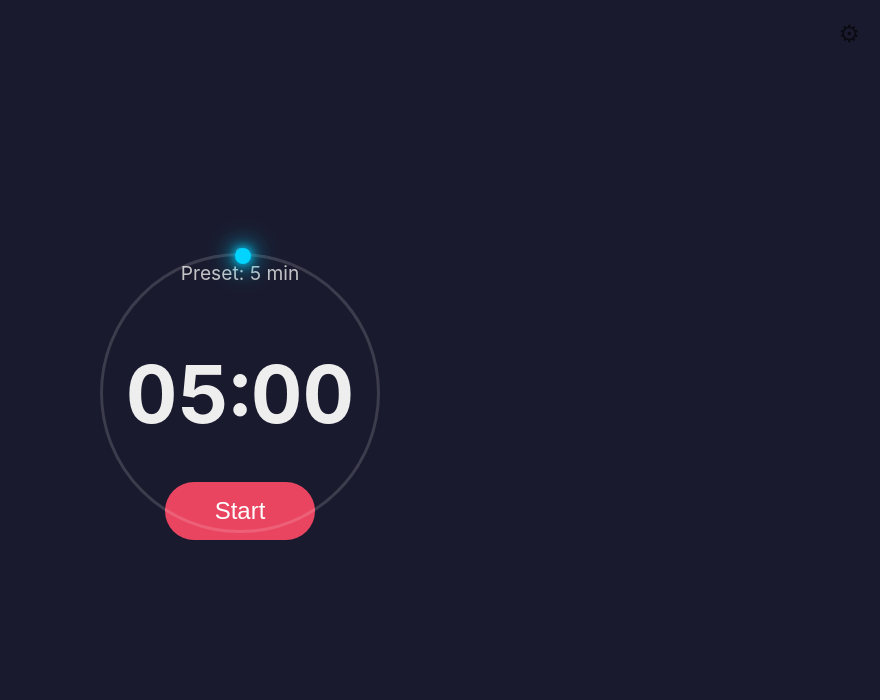
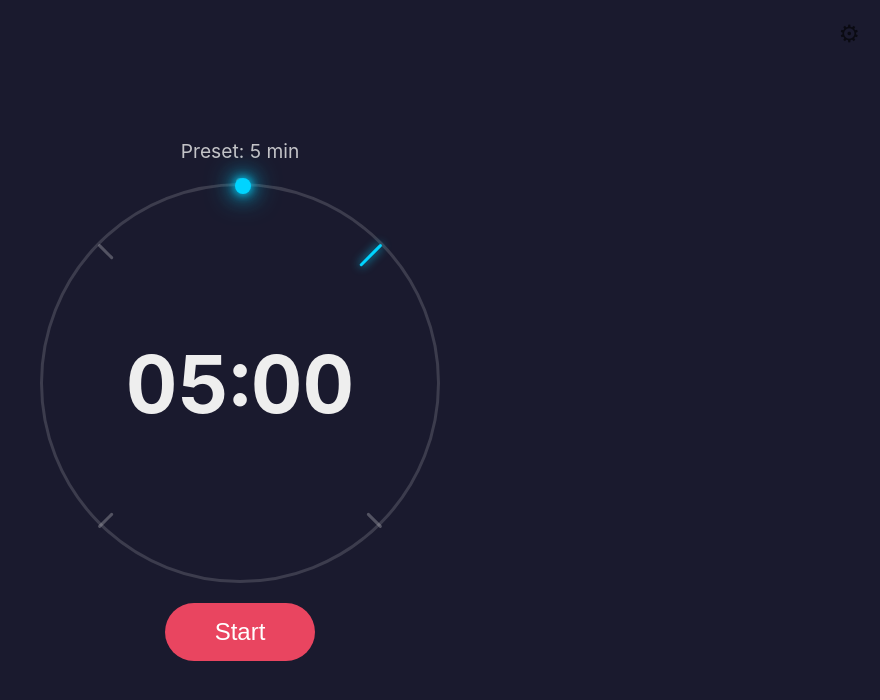
Before and after one commit to jayryuki/pomodoro, a plain HTML site: page User_Apps/pomodoro/index.html in a window 1280 px wide. Shown: the whole page, without its empty margins (400-1280 px from the left). Drawn offline with Linux system fonts and the light colour scheme.

Commit message:
Improve UI layout and add zone markers for presets

```diff
--- a/User_Apps/pomodoro/css/style.css
+++ b/User_Apps/pomodoro/css/style.css
@@ -28,6 +28,10 @@ body {
     width: 100%;
     max-width: 400px;
     padding: 20px;
+    display: flex;
+    flex-direction: column;
+    align-items: center;
+    gap: 20px;
 }
 
 #debug-overlay {
@@ -45,25 +49,24 @@ body {
 
 #preset-indicator {
     font-size: 1.2rem;
-    margin-bottom: 20px;
     opacity: 0.8;
 }
 
 #timer-display {
     font-size: 5rem;
     font-weight: bold;
-    margin: 40px 0;
     font-variant-numeric: tabular-nums;
-    position: relative;
-    display: inline-flex;
-    align-items: center;
-    justify-content: center;
-    transform: rotate(0deg);
+    position: absolute;
+    top: 50%;
+    left: 50%;
+    transform: translate(-50%, -50%);
 }
 
 #timer-wrapper {
     position: relative;
     display: inline-block;
+    width: 400px;
+    height: 400px;
 }
 
 #orientation-ring {
@@ -71,8 +74,8 @@ body {
     top: 50%;
     left: 50%;
     transform: translate(-50%, -50%);
-    width: 280px;
-    height: 280px;
+    width: 400px;
+    height: 400px;
     border-radius: 50%;
     border: 3px solid rgba(255, 255, 255, 0.15);
     pointer-events: none;
@@ -90,6 +93,33 @@ body {
     background: rgba(255, 255, 255, 0.3);
 }
 
+.zone-marker {
+    position: absolute;
+    width: 3px;
+    height: 20px;
+    background: rgba(255, 255, 255, 0.25);
+    left: 50%;
+    top: 0;
+    transform-origin: center 200px;
+    transform: translateX(-50%) rotate(45deg);
+    border-radius: 2px;
+    transition: background 0.3s, height 0.3s;
+}
+
+.zone-marker[data-zone="0"] { transform: translateX(-50%) rotate(45deg); }
+.zone-marker[data-zone="1"] { transform: translateX(-50%) rotate(135deg); }
+.zone-marker[data-zone="2"] { transform: translateX(-50%) rotate(225deg); }
+.zone-marker[data-zone="3"] { transform: translateX(-50%) rotate(315deg); }
+
+#orientation-ring[data-zone="0"] .zone-marker[data-zone="0"],
+#orientation-ring[data-zone="1"] .zone-marker[data-zone="1"],
+#orientation-ring[data-zone="2"] .zone-marker[data-zone="2"],
+#orientation-ring[data-zone="3"] .zone-marker[data-zone="3"] {
+    background: var(--glow-color);
+    height: 30px;
+    box-shadow: 0 0 10px var(--glow-color);
+}
+
 #orientation-ball {
     position: absolute;
     width: 16px;
@@ -97,7 +127,7 @@ body {
     border-radius: 50%;
     background: var(--glow-color);
     box-shadow: 0 0 10px var(--glow-color), 0 0 20px var(--glow-color), 0 0 30px var(--glow-color);
-    left: 140px;
+    left: 200px;
     top: 0px;
     transform: translate(-50%, -50%);
     transition: left 0.3s ease, top 0.3s ease;
--- a/User_Apps/pomodoro/index.html
+++ b/User_Apps/pomodoro/index.html
@@ -22,6 +22,10 @@
 
         <div id="timer-wrapper">
             <div id="orientation-ring">
+                <div class="zone-marker" data-zone="0"></div>
+                <div class="zone-marker" data-zone="1"></div>
+                <div class="zone-marker" data-zone="2"></div>
+                <div class="zone-marker" data-zone="3"></div>
                 <div id="orientation-ball"></div>
             </div>
             <div id="timer-display">05:00</div>
--- a/User_Apps/pomodoro/js/app.js
+++ b/User_Apps/pomodoro/js/app.js
@@ -233,14 +233,22 @@ const app = {
         const degrees = Math.round(detail.rotation);
 
         const ball = document.getElementById('orientation-ball');
+        const timerDisplay = document.getElementById('timer-display');
+        const ring = document.getElementById('orientation-ring');
         if (ball) {
-            const radius = 140;
+            const radius = 200;
             const rad = (degrees - 90) * (Math.PI / 180);
             const x = radius + radius * Math.cos(rad);
             const y = radius + radius * Math.sin(rad);
             ball.style.left = x + 'px';
             ball.style.top = y + 'px';
             ball.style.transform = 'translate(-50%, -50%)';
+        }
+        if (timerDisplay) {
+            timerDisplay.style.transform = `translate(-50%, -50%) rotate(${degrees}deg)`;
+        }
+        if (ring) {
+            ring.dataset.zone = detail.zone;
         }
     },
 
--- a/User_Apps/pomodoro/js/rotation.js
+++ b/User_Apps/pomodoro/js/rotation.js
@@ -56,7 +56,8 @@ const rotation = {
             wrappedRotation = ((wrappedRotation % 360) + 360) % 360;
         }
 
-        const newZone = Math.floor(wrappedRotation / 90);
+        const shiftedRotation = (wrappedRotation + 45) % 360;
+        const newZone = Math.floor(shiftedRotation / 90);
 
         if (newZone !== currentZone) {
             const previousZone = currentZone;
@@ -114,7 +115,8 @@ const rotation = {
             wrappedRotation = ((wrappedRotation % 360) + 360) % 360;
         }
 
-        const newZone = Math.floor(wrappedRotation / 90);
+        const shiftedRotation = (wrappedRotation + 45) % 360;
+        const newZone = Math.floor(shiftedRotation / 90);
 
         console.log('Delta:', diff, 'Accumulated:', accumulatedRotation, 'Wrapped:', wrappedRotation, 'Zone:', newZone);
 
```
